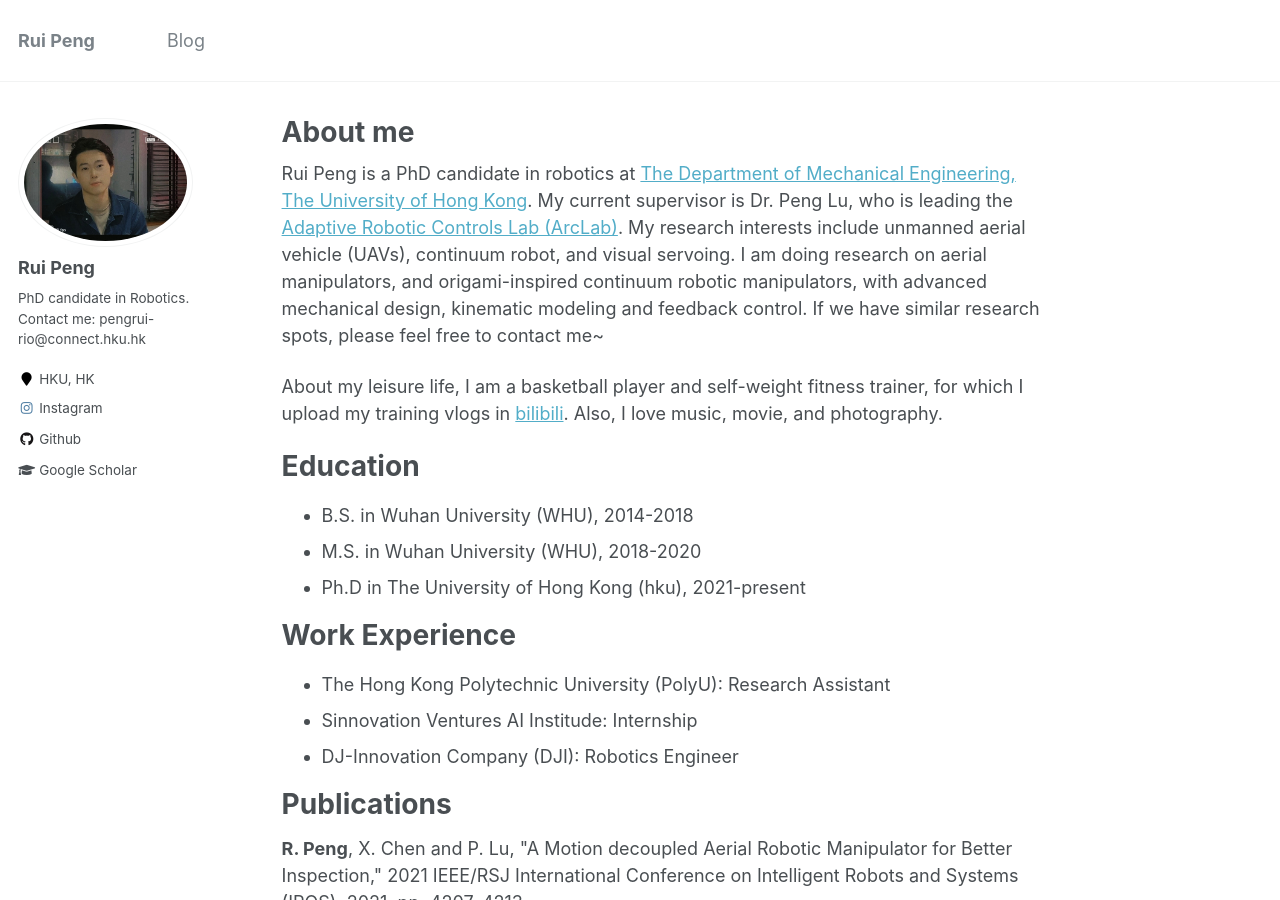
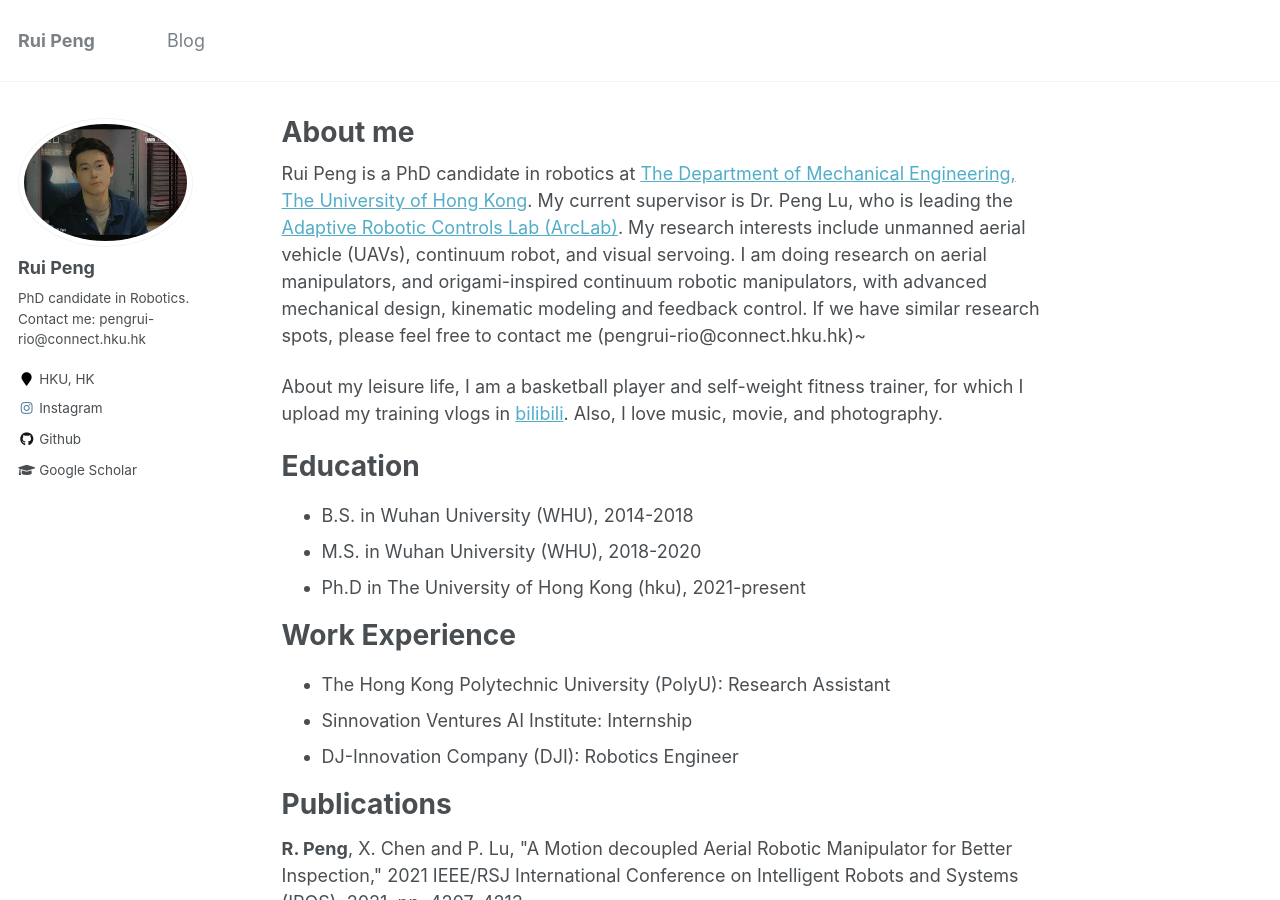
Before and after one commit to professor1996/professor1996.github.io, a Jekyll site: the page built from _pages/about.md, in a window 1280 px wide and 900 px high. Built offline with Jekyll 4.4.1, drawn with Linux system fonts in a browser that asks for light colours.

Commit message:
Update about.md

```diff
--- a/_pages/about.md
+++ b/_pages/about.md
@@ -12,7 +12,7 @@ Rui Peng is a PhD candidate in robotics at [The Department of Mechanical Enginee
 My current supervisor is Dr. Peng Lu, who is leading the [Adaptive Robotic Controls Lab (ArcLab)](https://arclab.hku.hk/).
 My research interests include unmanned aerial vehicle (UAVs), continuum robot, and visual servoing.
 I am doing research on aerial manipulators, and origami-inspired continuum robotic manipulators, with advanced mechanical design, kinematic modeling and feedback control.
-If we have similar research spots, please feel free to contact me~
+If we have similar research spots, please feel free to contact me (pengrui-rio@connect.hku.hk)~
 
 About my leisure life, I am a basketball player and self-weight fitness trainer, for which I upload my training vlogs in [bilibili](https://space.bilibili.com/607205349).
 Also, I love music, movie, and photography.
@@ -28,7 +28,7 @@ Education
 Work Experience
 ======
 * The Hong Kong Polytechnic University (PolyU): Research Assistant
-* Sinnovation Ventures AI Institude: Internship
+* Sinnovation Ventures AI Institute: Internship
 * DJ-Innovation Company (DJI): Robotics Engineer
 
 Publications
```
